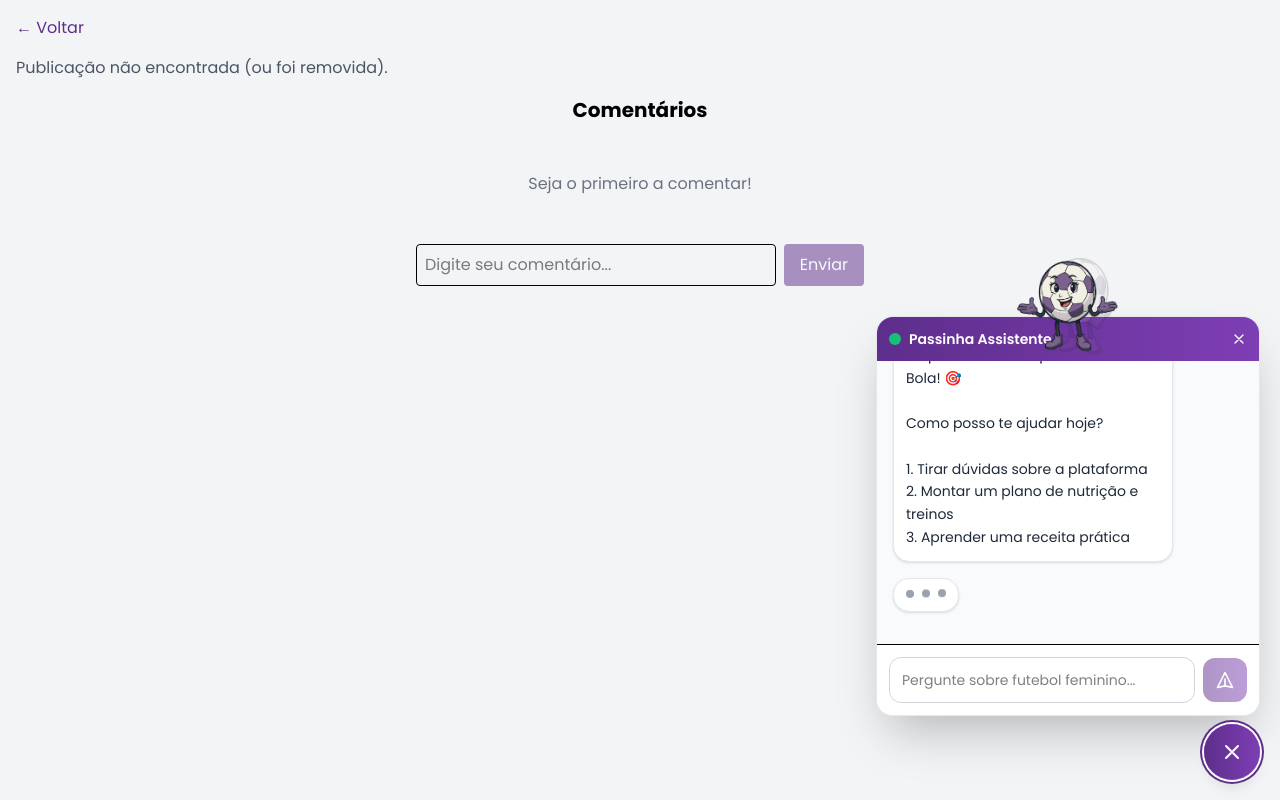
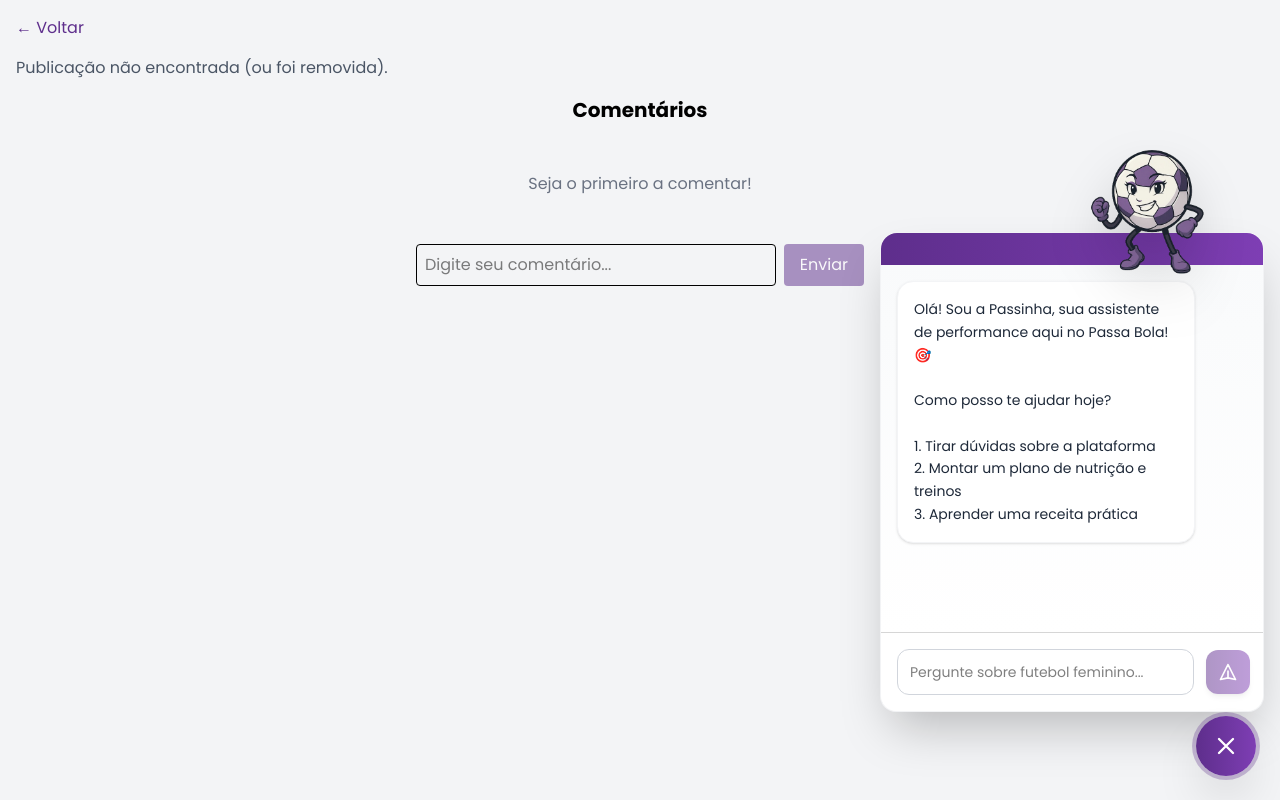
Before and after one commit to thns7/passa-a-bola, a Next.js app: page /comments in a window 1280 px wide. Both pictures are taken after a click on the button 1232 px from the left and 752 px from the top of the page. Built offline with nearby package versions, Linux system fonts and the light colour scheme; what tailwindcss-animated would draw is missing.

Commit message:
feat: Chatbot Passinha."

```diff
--- a/app/components/Chatbot.js
+++ b/app/components/Chatbot.js
@@ -7,8 +7,8 @@ export default function Chatbot() {
     const [isOpen, setIsOpen] = useState(false);
     const [messages, setMessages] = useState([]);
     const [inputValue, setInputValue] = useState('');
-    const [mascotState, setMascotState] = useState('greeting');
     const [isLoading, setIsLoading] = useState(false);
+    const [currentImage, setCurrentImage] = useState('/passinhaPronto.png'); // Imagem padrão
     const messagesEndRef = useRef(null);
 
     // Efeito para rolar para a última mensagem
@@ -16,10 +16,18 @@ export default function Chatbot() {
         messagesEndRef.current?.scrollIntoView({ behavior: "smooth" });
     }, [messages]);
 
+    // Efeito para mudar imagem baseado no estado
+    useEffect(() => {
+        if (isLoading) {
+            setCurrentImage('/passinhaPensando.png');
+        } else {
+            setCurrentImage('/passinhaPronto.png');
+        }
+    }, [isLoading]);
+
     // Saudação automática quando abre
     useEffect(() => {
         if (isOpen && messages.length === 0) {
-            setMascotState('greeting');
             setTimeout(() => {
                 handleInitialMessage();
             }, 500);
@@ -28,19 +36,14 @@ export default function Chatbot() {
 
     const handleInitialMessage = async () => {
         setIsLoading(true);
-        setMascotState('thinking');
 
         setTimeout(() => {
-            setMascotState('talking');
             setMessages([{
                 sender: 'bot',
                 text: "Olá! Sou a Passinha, sua assistente de performance aqui no Passa Bola! 🎯\n\nComo posso te ajudar hoje?\n\n1. Tirar dúvidas sobre a plataforma\n2. Montar um plano de nutrição e treinos\n3. Aprender uma receita prática"
             }]);
-            setTimeout(() => {
-                setMascotState('greeting');
             setIsLoading(false);
         }, 1000);
-        }, 1500);
     };
 
     // Função para enviar uma mensagem
@@ -51,36 +54,34 @@ export default function Chatbot() {
         setMessages(prev => [...prev, userMessage]);
         setInputValue('');
         setIsLoading(true);
-        setMascotState('thinking');
 
         try {
             const botResponse = await callGeminiAPI(inputValue, messages);
-            setMascotState('talking');
+
+            // Muda para imagem "falando" quando recebe resposta
+            setCurrentImage('/passinhaFalando.png');
 
             setTimeout(() => {
                 setMessages(prev => [...prev, { sender: 'bot', text: botResponse }]);
-                setMascotState('greeting');
                 setIsLoading(false);
-            }, 1000);
+                // Volta para imagem padrão após mostrar resposta
+                setTimeout(() => setCurrentImage('/passinhaPronto.png'), 1000);
+            }, 500);
         } catch (error) {
             console.error(error);
             setMessages(prev => [...prev, {
                 sender: 'bot',
                 text: '⚡ Estou com problemas técnicos agora. Pode tentar novamente?'
             }]);
-            setMascotState('greeting');
             setIsLoading(false);
+            setCurrentImage('/passinhaPronto.png');
         }
     };
 
-
     const callGeminiAPI = async (userInput, currentHistory = []) => {
-    // ✅ URL CORRETA DO SEU BACKEND NO RENDER
         const BACKEND_URL = 'http://localhost:8000';
 
         try {
-        console.log("🔄 Enviando para o backend...");
-
             const response = await fetch(`${BACKEND_URL}/api/chat`, {
                 method: 'POST',
                 headers: {
@@ -92,10 +93,7 @@ const callGeminiAPI = async (userInput, currentHistory = []) => {
                 })
             });
 
-        console.log("📡 Status da resposta:", response.status);
-
             if (!response.ok) {
-            // Se ainda der 404, significa que o deploy não foi feito ainda
                 if (response.status === 404) {
                     return "🔧 O chatbot está em manutenção. Volte em alguns minutos! 😊";
                 }
@@ -103,7 +101,6 @@ const callGeminiAPI = async (userInput, currentHistory = []) => {
             }
 
             const data = await response.json();
-        console.log("✅ Resposta do backend:", data);
 
             if (data.success && data.response) {
                 return data.response;
@@ -115,7 +112,7 @@ const callGeminiAPI = async (userInput, currentHistory = []) => {
             return getFallbackResponse(userInput);
         }
     };
-// Função de fallback mantida igual
+
     const getFallbackResponse = (userInput) => {
         const input = userInput.toLowerCase();
 
@@ -129,7 +126,7 @@ const getFallbackResponse = (userInput) => {
             return "🍳 Posso compartilhar que uma alimentação balanceada é essencial para atletas! Para receitas específicas, um nutricionista pode criar um plano ideal para suas necessidades. 😊";
         }
         else if (input.includes('evento') || input.includes('peneira') || input.includes('competição')) {
-        return "🏆 Para encontrar eventos e peneiras:\n\n1. Clique no ícone do troféu\n2. Veja o calendário de eventos\n3. Filtre por cidade e data\n4. Clique no evento para detalhes e inscrição\n\nBoa sorte! ⚽";
+            return "🏆 Para encontrar eventos e peneiras:\n\n1. Clique no ícone do troféu\n2. Veja o calendário de eventos\n3. Filtre por cidade e data\n4. Clique no evento para detalhes e inscrição\n\nBoa luck! ⚽";
         }
         else if (input.includes('perfil') || input.includes('editar') || input.includes('bio')) {
             return "👤 Seu perfil é seu portfólio digital!\n\nPara editar:\n1. Clique no ícone de pessoa\n2. Toque em 'Editar Perfil'\n3. Atualize suas informações\n4. Salve as alterações\n\nSeus posts da comunidade aparecem automaticamente no feed do perfil!";
@@ -141,68 +138,46 @@ const getFallbackResponse = (userInput) => {
             return "🤔 Interessante! Posso te ajudar com:\n\n• Funcionalidades do app Passa Bola\n• Informações sobre futebol feminino\n• Dúvidas sobre a plataforma\n\nPode me contar mais sobre o que precisa?";
         }
     };
+
     return (
-        <div className="fixed bottom-20 right-4 z-40 md:bottom-5 md:right-5">
+        <div className="fixed bottom-25 right-4 z-50 md:bottom-6 md:right-6">
             {/* JANELA DO CHAT */}
-            <div className={`absolute bottom-16 right-0 w-80 sm:w-96 transition-all duration-300 ${
+            <div className={`absolute bottom-16 right-0 w-[90vw] max-w-96 transition-all duration-300 ${
                 isOpen ? 'opacity-100 translate-y-0' : 'opacity-0 translate-y-4 pointer-events-none'
             }`}>
 
-                {/* MASCOTE */}
-                <div className="relative z-10 h-24 flex justify-center">
-                    <div className="absolute bottom-0 w-28 h-28 transform transition-transform duration-300 hover:scale-110">
-
-                        {/* Estado Greeting */}
+                {/* MASCOTE GRANDE - SAINDO DO CHAT */}
+                <div className="relative z-20 flex justify-start ml-50 -mb-15">
+                    <div className="w-40 h-40 transform transition-transform duration-300 hover:scale-110">
                         <img
-                            src="/passinhaPronto.png"
-                            alt="Passinha Pronta"
-                            className={`absolute w-full h-full transition-opacity duration-300 ${mascotState === 'greeting' ? 'opacity-100' : 'opacity-0'}`}
-                        />
-
-                        {/* Estado Thinking */}
-                        <img
-                            src="/passinhaPensando.png"
-                            alt="Passinha Pensando"
-                            className={`absolute w-full h-full transition-opacity duration-300 animate-pulse ${mascotState === 'thinking' ? 'opacity-100' : 'opacity-0'}`}
-                        />
-
-                        {/* Estado Talking */}
-                        <img
-                            src="/passinhaFalando.png"
-                            alt="Passinha Falando"
-                            className={`absolute w-full h-full transition-opacity duration-300 ${mascotState === 'talking' ? 'opacity-100' : 'opacity-0'}`}
+                            src={currentImage}
+                            alt="Passinha"
+                            className="w-full h-full drop-shadow-2xl"
                         />
                     </div>
                 </div>
 
                 {/* JANELA DO CHAT */}
-                <div className="w-full h-[400px] bg-white rounded-2xl shadow-2xl flex flex-col -mt-12 border border-gray-200">
-                    {/* HEADER */}
+                <div className="w-full h-[60vh] max-h-[500px] min-h-[300px] bg-white rounded-2xl shadow-2xl flex flex-col border border-gray-200/50 backdrop-blur-sm ml-2">
                     <div className="bg-gradient-to-r from-[#5E2E8C] to-[#7E3EB4] text-white p-3 rounded-t-2xl">
-                        <div className="flex items-center justify-between">
-                            <div className="flex items-center space-x-2">
-                                <div className="w-3 h-3 bg-green-400 rounded-full animate-pulse"></div>
-                                <span className="font-semibold text-sm">Passinha Assistente</span>
-                            </div>
+                        <div className="flex items-center justify-end">
                             <button
                                 onClick={() => setIsOpen(false)}
-                                className="text-white hover:text-gray-200 transition"
+                                className="text-white/80 hover:text-white transition p-1"
                             >
-                                <svg xmlns="http://www.w3.org/2000/svg" className="h-4 w-4" fill="none" viewBox="0 0 24 24" stroke="currentColor">
-                                    <path strokeLinecap="round" strokeLinejoin="round" strokeWidth="2" d="M6 18L18 6M6 6l12 12" />
-                                </svg>
+
                             </button>
                         </div>
                     </div>
 
                     {/* MENSAGENS */}
-                    <div className="flex-1 p-4 overflow-y-auto bg-gray-50">
+                    <div className="flex-1 p-4 overflow-y-auto bg-gradient-to-b from-gray-50 to-white">
                         {messages.map((msg, index) => (
                             <div key={index} className={`flex mb-4 ${msg.sender === 'user' ? 'justify-end' : 'justify-start'}`}>
-                                <div className={`p-3 rounded-2xl max-w-[80%] break-words shadow-sm ${
+                                <div className={`p-4 rounded-2xl max-w-[85%] break-words shadow-sm ${
                                     msg.sender === 'user'
                                         ? 'bg-gradient-to-r from-[#5E2E8C] to-[#7E3EB4] text-white'
-                                        : 'bg-white text-gray-800 border border-gray-200'
+                                        : 'bg-white text-gray-800 border border-gray-100 shadow-md'
                                 }`}>
                                     <p className="text-sm whitespace-pre-wrap leading-relaxed">{msg.text}</p>
                                 </div>
@@ -210,11 +185,14 @@ const getFallbackResponse = (userInput) => {
                         ))}
                         {isLoading && (
                             <div className="flex justify-start mb-4">
-                                <div className="bg-white border border-gray-200 p-3 rounded-2xl shadow-sm">
-                                    <div className="flex space-x-2">
+                                <div className="bg-white border border-gray-100 p-4 rounded-2xl shadow-md">
+                                    <div className="flex space-x-2 items-center">
+                                        <div className="flex space-x-1">
                                             <div className="w-2 h-2 bg-gray-400 rounded-full animate-bounce"></div>
                                             <div className="w-2 h-2 bg-gray-400 rounded-full animate-bounce" style={{ animationDelay: '0.1s' }}></div>
                                             <div className="w-2 h-2 bg-gray-400 rounded-full animate-bounce" style={{ animationDelay: '0.2s' }}></div>
+                                        </div>
+                                        <span className="text-xs text-gray-500 ml-2">Passinha está digitando...</span>
                                     </div>
                                 </div>
                             </div>
@@ -223,24 +201,24 @@ const getFallbackResponse = (userInput) => {
                     </div>
 
                     {/* INPUT */}
-                    <div className="p-3 border-t bg-white rounded-b-2xl">
-                        <div className="flex items-center space-x-2">
+                    <div className="p-4 border-t border-[#d6d6d6] bg-white/80 backdrop-blur-sm rounded-b-2xl">
+                        <div className="flex items-center space-x-3">
                             <input
                                 type="text"
                                 value={inputValue}
                                 onChange={(e) => setInputValue(e.target.value)}
                                 onKeyDown={(e) => e.key === 'Enter' && handleSendMessage()}
                                 placeholder="Pergunte sobre futebol feminino..."
-                                className="flex-1 p-3 text-sm border border-gray-300 rounded-xl focus:outline-none focus:ring-2 focus:ring-[#5E2E8C] focus:border-transparent transition"
+                                className="flex-1 p-3 text-sm border border-gray-300 rounded-xl focus:outline-none focus:ring-2 focus:ring-[#5E2E8C] focus:border-transparent transition bg-white"
                                 disabled={isLoading}
                             />
                             <button
                                 onClick={handleSendMessage}
                                 disabled={isLoading || inputValue.trim() === ''}
-                                className="bg-gradient-to-r from-[#5E2E8C] to-[#7E3EB4] text-white p-3 rounded-xl hover:from-[#4A2370] hover:to-[#6B3299] transition disabled:opacity-50 disabled:cursor-not-allowed"
+                                className="bg-gradient-to-r from-[#5E2E8C] to-[#7E3EB4] text-white p-3 rounded-xl hover:from-[#4A2370] hover:to-[#6B3299] transition-all disabled:opacity-50 disabled:cursor-not-allowed shadow-md"
                             >
                                 <svg xmlns="http://www.w3.org/2000/svg" className="h-5 w-5" fill="none" viewBox="0 0 24 24" stroke="currentColor">
-                                    <path strokeLinecap="round" strokeLinejoin="round" strokeWidth="2" d="M12 19l9 2-9-18-9 18 9-2zm0 0v-8" />
+                                    <path strokeLinecap="round" strokeLinejoin="round" strokeWidth={2} d="M12 19l9 2-9-18-9 18 9-2zm0 0v-8" />
                                 </svg>
                             </button>
                         </div>
@@ -248,19 +226,22 @@ const getFallbackResponse = (userInput) => {
                 </div>
             </div>
 
-            {/* BOTÃO FLUTUANTE */}
+            {/* BOTÃO FLUTUANTE ESTILIZADO */}
             <button
                 onClick={() => setIsOpen(!isOpen)}
-                className="bg-gradient-to-r from-[#5E2E8C] to-[#7E3EB4] text-white p-4 rounded-full shadow-lg hover:from-[#4A2370] hover:to-[#6B3299] transition-all transform hover:scale-110 focus:outline-none focus:ring-2 focus:ring-offset-2 focus:ring-[#5E2E8C] relative z-50"
+                className="bg-gradient-to-r from-[#5E2E8C] to-[#7E3EB4] text-white p-3 rounded-full shadow-2xl hover:from-[#4A2370] hover:to-[#6B3299] transition-all transform hover:scale-110 focus:outline-none focus:ring-4 focus:ring-[#5E2E8C]/30 relative z-50 group md:p-4"
             >
                 {isOpen ? (
-                    <svg xmlns="http://www.w3.org/2000/svg" className="h-6 w-6" fill="none" viewBox="0 0 24 24" stroke="currentColor">
-                        <path strokeLinecap="round" strokeLinejoin="round" strokeWidth="2" d="M6 18L18 6M6 6l12 12" />
+                    <svg xmlns="http://www.w3.org/2000/svg" className="h-7 w-7" fill="none" viewBox="0 0 24 24" stroke="currentColor">
+                        <path strokeLinecap="round" strokeLinejoin="round" strokeWidth={2} d="M6 18L18 6M6 6l12 12" />
                     </svg>
                 ) : (
-                    <svg className="w-6 h-6" viewBox="0 0 24 24" fill="currentColor">
+                    <div className="relative">
+                        <svg className="w-7 h-7" viewBox="0 0 24 24" fill="currentColor">
                             <path d="M20 2H4c-1.1 0-2 .9-2 2v18l4-4h14c1.1 0 2-.9 2-2V4c0-1.1-.9-2-2-2z"/>
                         </svg>
+                        <div className="absolute -top-1 -right-1 w-3 h-3 bg-green-400 rounded-full animate-pulse"></div>
+                    </div>
                 )}
             </button>
         </div>
--- /dev/null
+++ b/app/components/ChatbotWrapper.js
@@ -0,0 +1,32 @@
+// app/components/ChatbotWrapper.jsx
+"use client";
+
+import { usePathname } from 'next/navigation';
+import Chatbot from './Chatbot';
+
+export default function ChatbotWrapper() {
+    const pathname = usePathname();
+
+    // Páginas onde o chatbot NÃO deve aparecer
+    const hideChatbotPages = [
+        '/login',
+        '/registro',
+        '/register',
+        '/signin',
+        '/signup',
+        '/auth',
+        '/'
+    ];
+
+    const shouldShowChatbot = !hideChatbotPages.some(page =>
+        pathname === page
+    );
+
+    console.log('📱 Pathname:', pathname, 'Show Chatbot:', shouldShowChatbot);
+
+    if (!shouldShowChatbot) {
+        return null;
+    }
+
+    return <Chatbot />;
+}
--- a/app/layout.js
+++ b/app/layout.js
@@ -1,5 +1,5 @@
 import "./globals.css";
-import Chatbot from "./components/Chatbot";
+import ChatbotWrapper from "./components/ChatbotWrapper";
 
 export const metadata = {
   title: "Passa a Bola - Futebol Feminino",
@@ -31,8 +31,8 @@ export default function RootLayout({ children }) {
       </head>
       <body className="font-poppins" style={{ margin: 0, padding: 0, fontFamily: "'Poppins', sans-serif" }}>
         {children}
-        {/* CHATBOT ADICIONADO AQUI */}
-        <Chatbot />
+
+        <ChatbotWrapper />
 
         {/* Script para limpar service workers antigos */}
         <script
```
Lines whose indentation alone changed are shown as unchanged.
